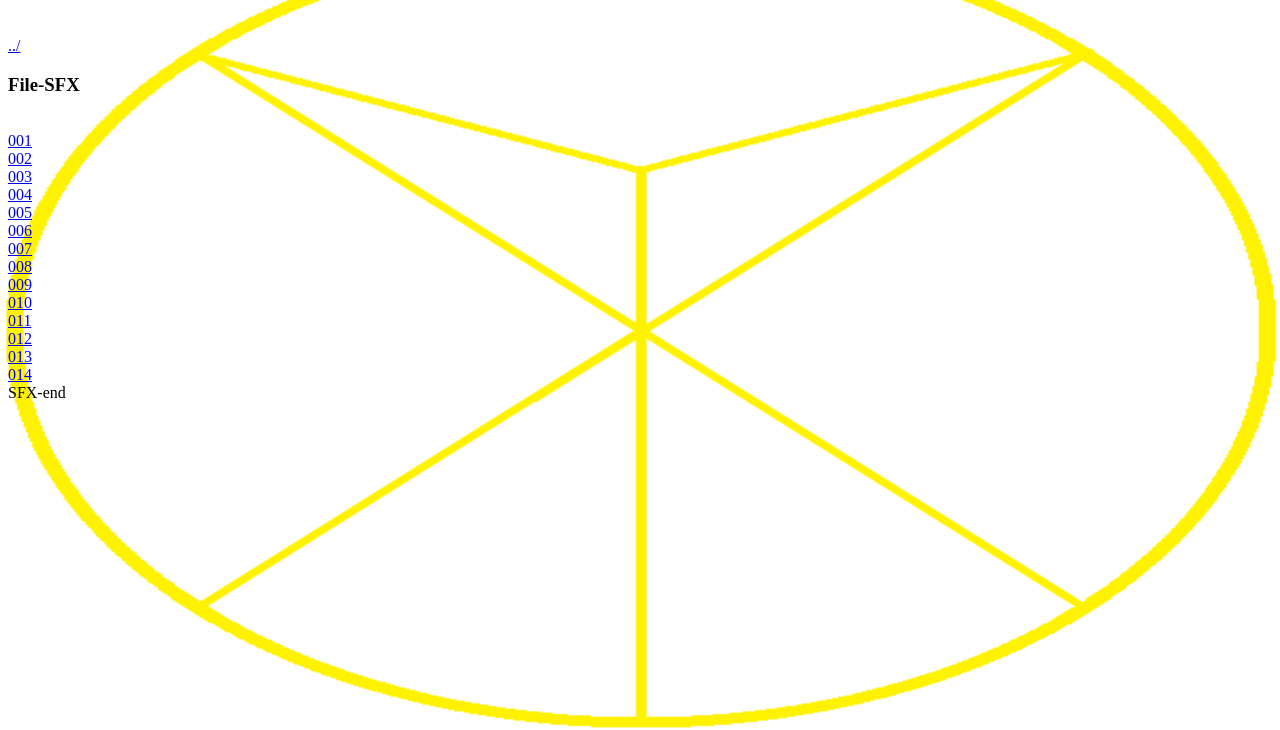
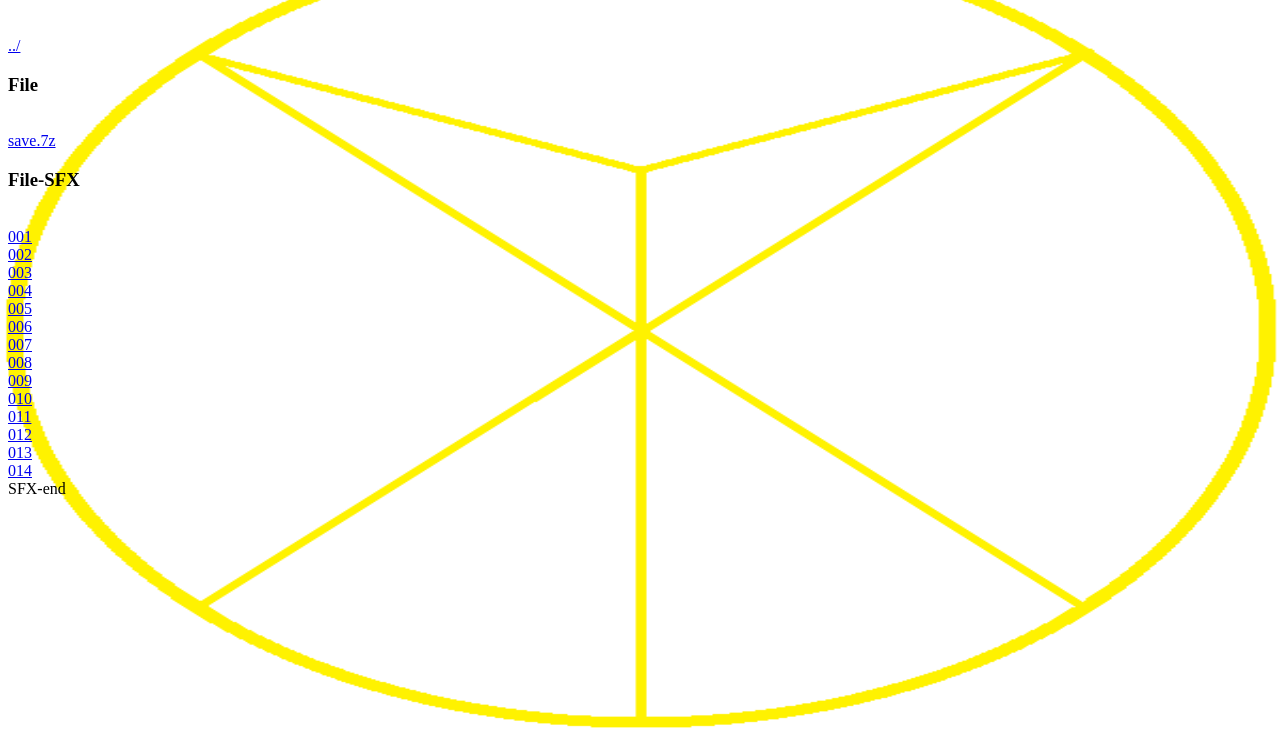
Before and after one commit to pan-wangxyspeaking/pan-wangxyspeaking.github.io, a plain HTML site: page file/private/game/魔法少女ルナの災難-SFX/index.html in a window 1280 px wide. Shown: the part 70-800 px from the top of the page. Drawn offline with Linux system fonts and the light colour scheme.

Commit message:
Update index.html

```diff
--- a/file/private/game/魔法少女ルナの災難-SFX/index.html
+++ b/file/private/game/魔法少女ルナの災難-SFX/index.html
@@ -12,6 +12,10 @@
     <h1>/file/private/game/魔法少女ルナの災難-SFX/</h1><br />
     <a href="../">../</a><br />
 
+    <h3>File</h3><br />
+    <div class="file">
+        <a href="/external-mofashaonvlunadezainan/save.7z">save.7z</a>
+    </div>
 
     <h3>File-SFX</h3><br />
     <div id="S">
```
